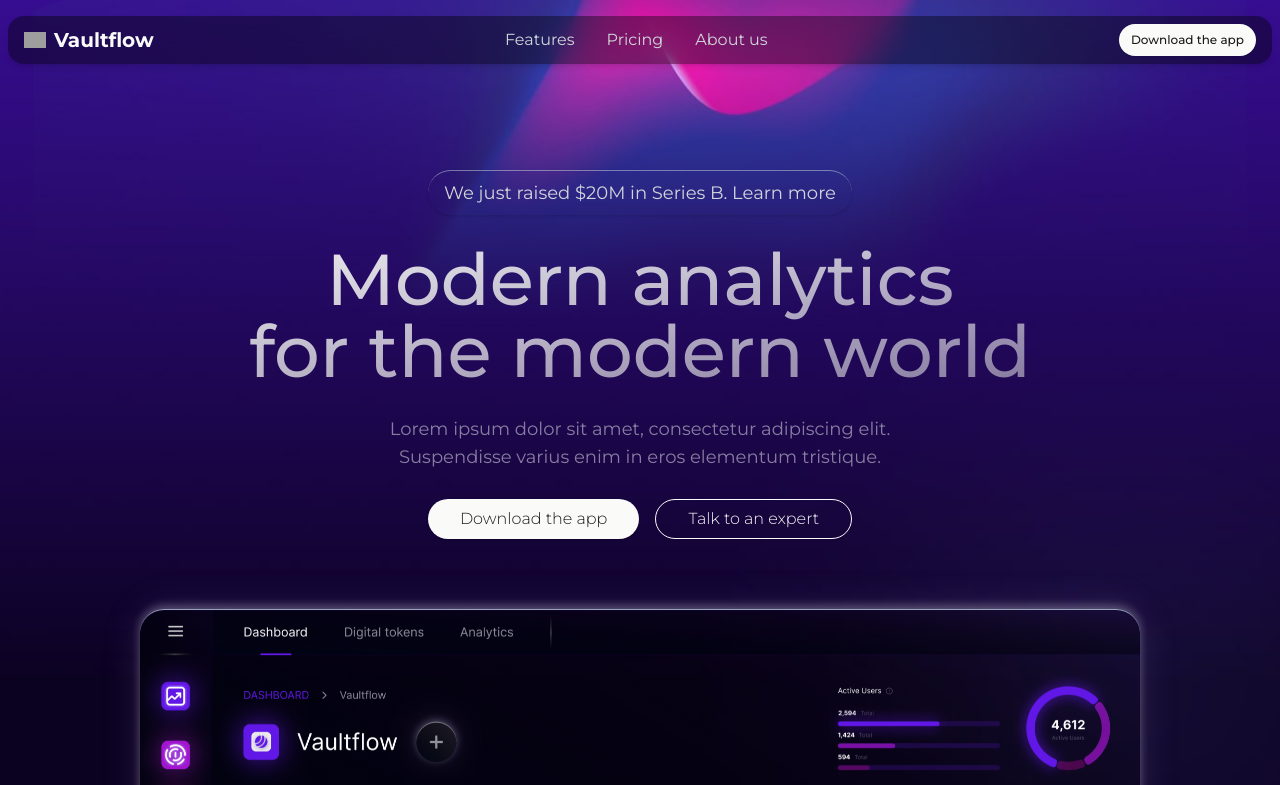
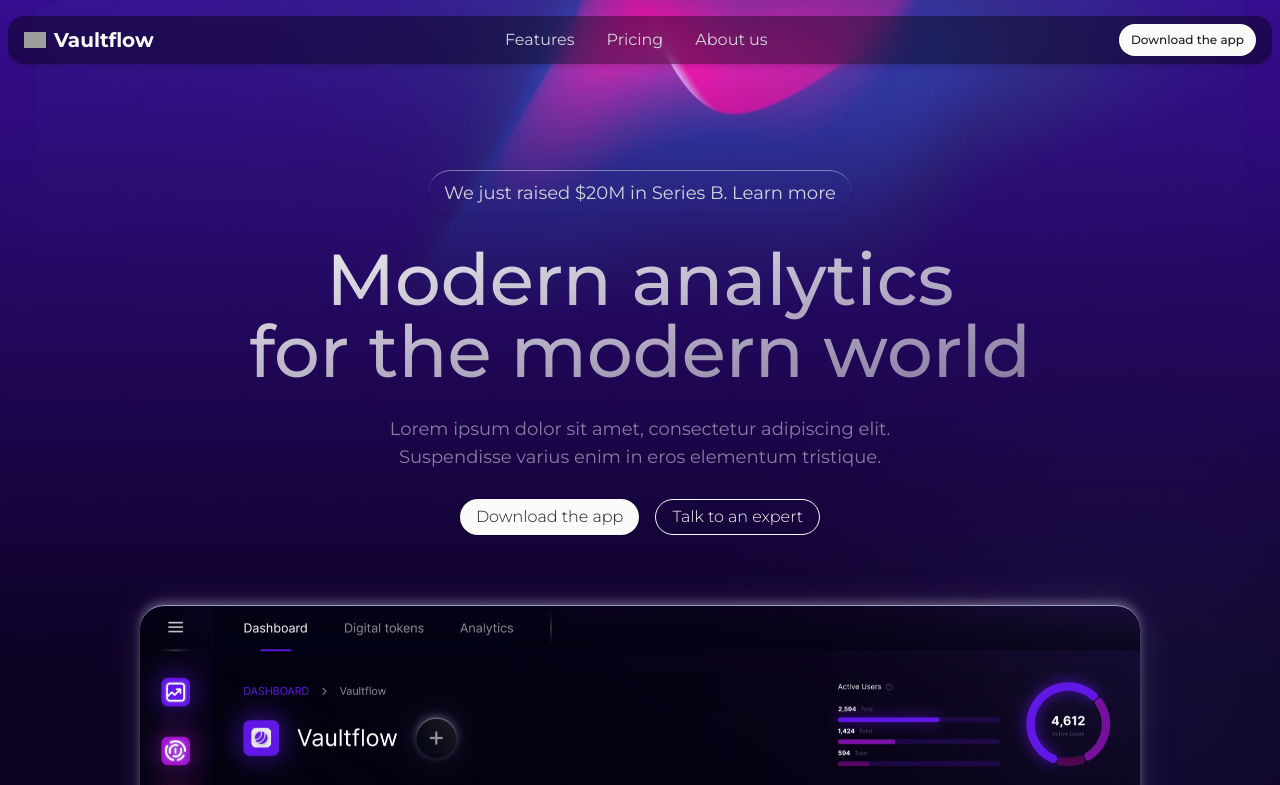
Before and after one commit to GabsBaquie/Saas, a Next.js app: page / in a window 1280 px wide. Shown: the top 785 px of the page. Built offline with nearby package versions, Linux system fonts and the light colour scheme; grey boxes are pictures that could not be loaded.

Commit message:
chore: Update button sizes and font sizes in hero and section components

```diff
--- a/components/hero.tsx
+++ b/components/hero.tsx
@@ -38,15 +38,17 @@ const Hero = () => {
           Lorem ipsum dolor sit amet, consectetur adipiscing elit. <br />
           Suspendisse varius enim in eros elementum tristique.
         </p>
-        <div className="flex flex-wrap justify-center gap-4">
-          <Button size="lg" className="rounded-3xl text-base font-light">
+        <div className="flex justify-center gap-4">
+          <Button
+            size="default"
+            className="rounded-3xl text-sm sm:text-base font-light">
             Download the app
           </Button>
 
           <Button
             variant="outline"
-            size="lg"
-            className=" bg-transparent border-gray-50 rounded-3xl text-base font-light ">
+            size="default"
+            className=" bg-transparent border-gray-50 rounded-3xl text-sm sm:text-base font-light ">
             Talk to an expert
           </Button>
         </div>
--- a/components/section.tsx
+++ b/components/section.tsx
@@ -22,7 +22,7 @@ const Section: React.FC = () => {
           height={400}
           className="absolute -top-24"
         />
-        <h2 className="text-5xl max-w-96 text-center">
+        <h2 className="text-4xl sm:text-5xl max-w-96 text-center">
           Features that work for your future.
         </h2>
         <p className="text-center text-lg font-extralight">
```
